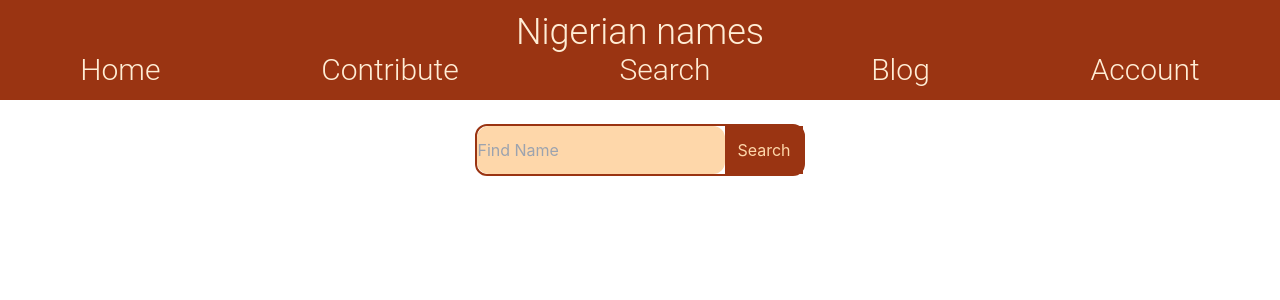
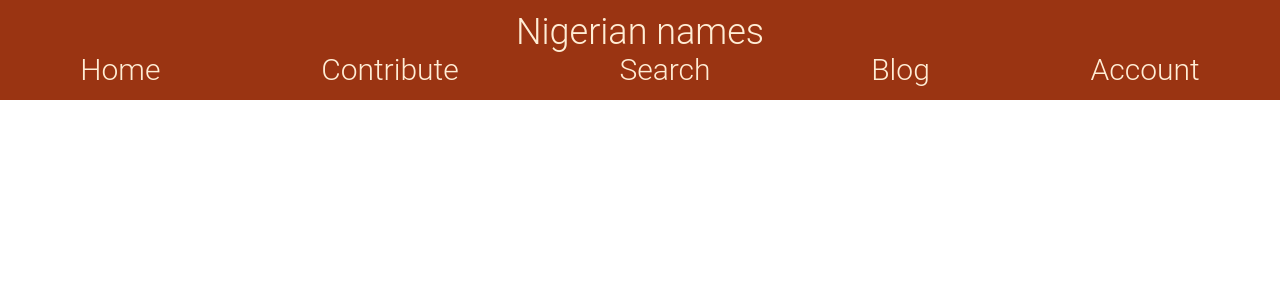
Before and after one commit to chianugo/bg-literal-building, a React (Create React App) app: page /signup in a window 1280 px wide. Shown: the top 300 px of the page. Built offline with nearby package versions, Linux system fonts and the light colour scheme.

Commit message:
import signup, login, account in app js

```diff
--- a/src/App.js
+++ b/src/App.js
@@ -1,10 +1,14 @@
 import Header from "./components/Header";
 import Search from "./components/Search";
+import Account from "./components/Account";
+import SignUp from "./components/SignUp";
+import Login from "./components/Login";
+
 function App() {
   return (
     <div className="App">
       <Header />
-      <Search />
+      {/* <Search /> */}
     </div>
   );
 }
--- a/src/components/Account.js
+++ b/src/components/Account.js
@@ -0,0 +1,5 @@
+const Account = () => {
+  return <div>Account</div>;
+};
+
+export default Account;
--- a/src/components/Login.js
+++ b/src/components/Login.js
@@ -0,0 +1,5 @@
+const Login = () => {
+  return <div>Login</div>;
+};
+
+export default Login;
--- a/src/components/SignUp.js
+++ b/src/components/SignUp.js
@@ -0,0 +1,5 @@
+const SignUp = () => {
+  return <div>SignUp</div>;
+};
+
+export default SignUp;
```
